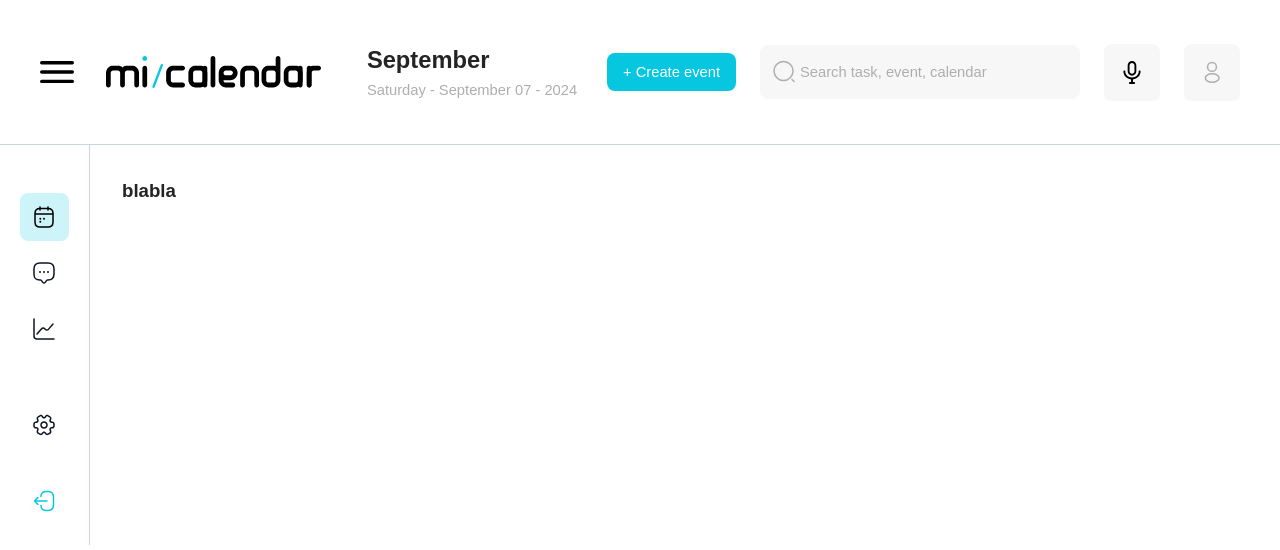
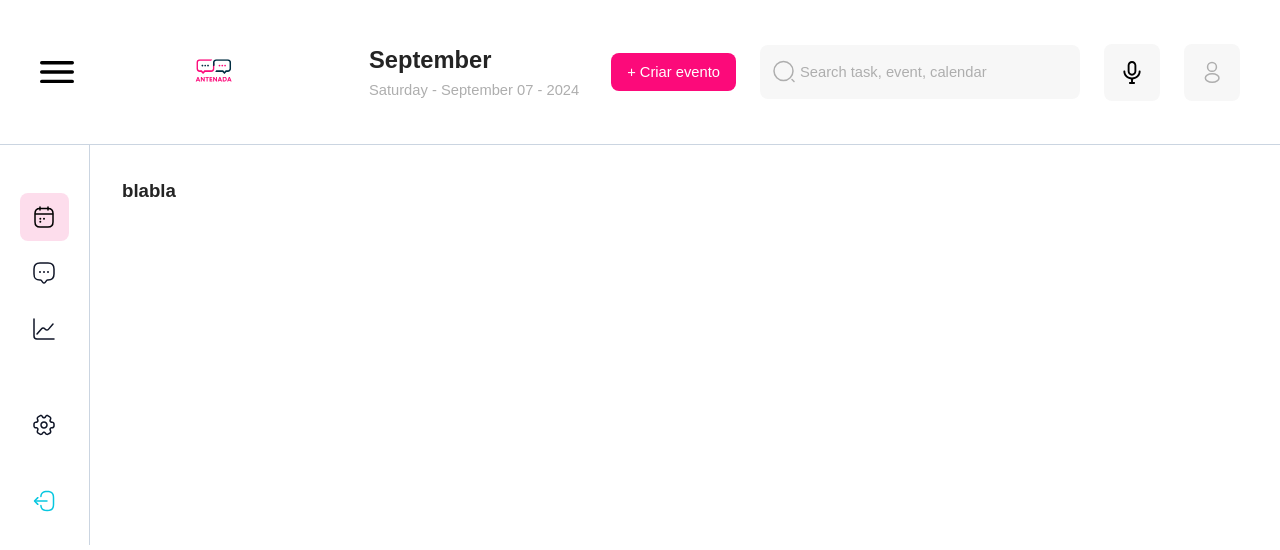
Before and after one commit to BlackoutHackathon/antenada, a Next.js app in the folder frontend/: page /locaisUteis in a window 1280 px wide. Shown: the top 550 px of the page. Built offline with nearby package versions, Linux system fonts and the light colour scheme.

Commit message:
Update frontend

```diff
--- a/frontend/package.json
+++ b/frontend/package.json
@@ -1,5 +1,5 @@
 {
-  "name": "mi-calendar",
+  "name": "antenada",
   "version": "0.1.0",
   "private": true,
   "scripts": {
--- a/frontend/src/Images/index.tsx
+++ b/frontend/src/Images/index.tsx
@@ -5,7 +5,7 @@ import ArrowRight from '@/public/img/arrow-right.svg'
 import Burguer from '@/public/img/burguer.svg'
 import Clock from '@/public/img/clock.svg'
 import CloseIcon from '@/public/img/close-icon.svg'
-import LogoCalendar from '@/public/img/mi-calendar.svg'
+import LogoCalendar from '@/public/img/antenadaLogo.svg'
 import Microphone from '@/public/img/microphone.svg'
 import Profile from '@/public/img/profile.svg'
 import Search from '@/public/img/search.svg'
--- a/frontend/src/components/Header/CreateEventButton.tsx
+++ b/frontend/src/components/Header/CreateEventButton.tsx
@@ -9,14 +9,14 @@ export const CreateEventButton = () => {
       onClick={() => {
         setModal({
           open: true,
-          title: <p>Create Event</p>,
+          title: <p>Criar evento</p>,
           body: <EventForm />
         })
       }}
       className="group rounded-lg bg-button py-2 px-4 transition-colors hover:opacity-80"
     >
       <p className="text-sm font-normal text-eventBtn group-hover:text-textHover">
-        + Create event
+        + Criar evento
       </p>
     </button>
   )
--- a/frontend/src/mocks/AppConfig.ts
+++ b/frontend/src/mocks/AppConfig.ts
@@ -1,6 +1,6 @@
 export const AppConfig = {
-  site_name: 'mi-calendar',
+  site_name: 'antenada',
   title: 'Calendar',
-  description: 'Mi-calendar front-end challenge',
+  description: 'antenada front-end challenge',
   locale: 'en'
 }
--- a/frontend/src/pages/index.tsx
+++ b/frontend/src/pages/index.tsx
@@ -8,8 +8,8 @@ const Index = () => {
     <Main
       meta={
         <Meta
-          title="mi-calendar"
-          description="Mi-Calendar front-end challange"
+          title="antenada"
+          description="antenada front-end challange"
         />
       }
     >
--- a/frontend/src/pages/locaisUteis/index.tsx
+++ b/frontend/src/pages/locaisUteis/index.tsx
@@ -8,8 +8,8 @@ const Teste = () => {
     <Main
       meta={
         <Meta
-          title="mi-calendar"
-          description="Mi-Calendar front-end challange"
+          title="antenada"
+          description="Antenada front-end challange"
         />
       }
     >
--- a/frontend/src/styles/global.css
+++ b/frontend/src/styles/global.css
@@ -6,7 +6,7 @@
 :root {
   /* UI & surface colors */
   --bg-logo: #355072;
-  --bg-nav-hover: rgba(7, 199, 224, 0.2);
+  --bg-nav-hover: rgba(242, 87, 159, 0.2);
   --bg-primary: #ffffff;
   --bg-secondary: #8c8c8c;
   --bg-tertiary: rgba(7, 199, 224, 0.2);
@@ -16,7 +16,7 @@
 
   --text-primary: #585858;
   --text-secondary: #242424;
-  --text-tertiary: #07c7e0;
+  --text-tertiary: #fc0a7a  ;
   --text-hover: #fff;
   --text-nav-title: #aeaeae;
   --text-create-event: #fff;
```
Also changed, not shown: frontend/public/img/antenadaLogo.svg (added), 1 other file (tests, documents, lock files or other folders).
